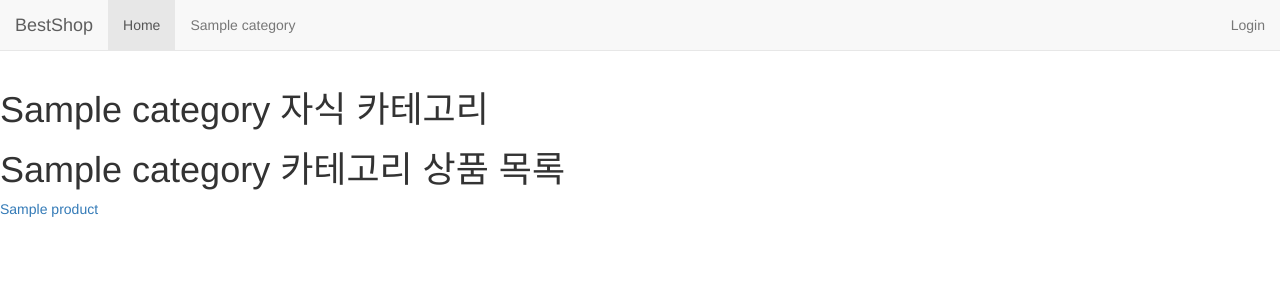
After one commit to Bligh-Park/bestshop_inst2, a Django app: page /product/products?category_id=1 in a window 1280 px wide. The commit adds this page. Shown: the top 300 px of the page. Run offline with Django 3.2, Linux system fonts and the light colour scheme; tables that the repository leaves empty hold one stand-in row (values such as "Sample post"); some libraries are stand-ins or nearby versions.

```diff
--- a/bestshop/settings.py
+++ b/bestshop/settings.py
@@ -40,12 +40,15 @@ INSTALLED_APPS = [
     'django.contrib.sessions',
     'django.contrib.messages',
     'django.contrib.staticfiles',
+    'django.contrib.humanize',
 
     'allauth',
     'allauth.account',
     'allauth.socialaccount',
     'allauth.socialaccount.providers.facebook',
     'allauth.socialaccount.providers.kakao',
+
+    'django_summernote',
 
     'order',
     'product',
@@ -78,6 +81,7 @@ TEMPLATES = [
                 'django.template.context_processors.request',
                 'django.contrib.auth.context_processors.auth',
                 'django.contrib.messages.context_processors.messages',
+                'product.context_processors.root_categories'
             ],
         },
     },
--- a/bestshop/urls.py
+++ b/bestshop/urls.py
@@ -21,5 +21,6 @@ urlpatterns = [
     url(r'^user/', include('user.urls')),
     url(r'^product/', include('product.urls')),
     url(r'^accounts/', include('allauth.urls')),
+    url(r'^summernote/', include('django_summernote.urls')),
     url(r'^', include('etcpage.urls')),
 ]
--- a/etcpage/views.py
+++ b/etcpage/views.py
@@ -6,6 +6,5 @@ from product.models import Category, Product
 
 def home(request):
     return render(request, 'etcpage/home.html', context={
-        'root_categories': Category.objects.filter(parent__isnull=True).order_by('priority'),
         'products': Product.objects.all().order_by('-score', '-created_at')[:5]
     })
--- /dev/null
+++ b/product/context_processors.py
@@ -0,0 +1,7 @@
+from product.models import Category
+
+
+def root_categories(request):
+    return {
+        'root_categories': Category.objects.filter(parent__isnull=True).order_by('priority'),
+    }
--- a/product/models.py
+++ b/product/models.py
@@ -3,13 +3,22 @@ from django.db import models
 
 class Category(models.Model):
     name = models.CharField(max_length=64)
-    parent = models.ForeignKey('self', null=True, blank=True)
+    parent = models.ForeignKey('self', null=True, blank=True, related_name='parent_set')
     priority = models.IntegerField()
 
     class Meta:
         index_together = (
             ('parent', 'priority'),
         )
+
+    @property
+    def all_parent_set(self):
+        all_parent_set_list = [self]
+
+        for category in self.parent_set.all():
+            all_parent_set_list.extend(category.all_parent_set)
+
+        return all_parent_set_list
 
 
 class Product(models.Model):
--- a/product/urls.py
+++ b/product/urls.py
@@ -2,7 +2,8 @@ from django.conf.urls import url
 from product import views
 
 urlpatterns = [
-    url(r'^products/(?P<product_id>\d+)$', views.product_detail),
+    url(r'^products$', views.product_list, name='product_list'),
+    url(r'^products/(?P<product_id>\d+)$', views.product_detail, name='product_detail'),
 ]
 
 # http://127.0.0.1:8000/product/products/1
--- a/product/views.py
+++ b/product/views.py
@@ -1,6 +1,7 @@
+from django.http import Http404
 from django.shortcuts import render
 
-from product.models import Product
+from product.models import Product, Category
 
 
 def product_detail(request, product_id):
@@ -12,3 +13,17 @@ def product_detail(request, product_id):
     return render(request, 'product/detail.html', context={
         'product': product
     })
+
+
+def product_list(request):
+    try:
+        category = Category.objects.get(id=request.GET.get('category_id'))
+    except Category.DoesNotExist:
+        raise Http404()
+
+    return render(request, 'product/list.html', context={
+        'category': category,
+        'products': Product.objects.filter(
+            categories__id__in=[category.id for category in category.all_parent_set]
+        ).distinct()
+    })
--- a/requirements.txt
+++ b/requirements.txt
@@ -1,4 +1,5 @@
 django<1.12
 django-phonenumber-field
 django-allauth
+django-summernote
 Pillow
--- a/templates/etcpage/home.html
+++ b/templates/etcpage/home.html
@@ -2,6 +2,6 @@
 {% block container %}
     <h1>bestshop</h1>
     {% for product in products %}
-        <p><a href="#">{{ product.name }}</a></p>
+        <p><a href="{% url 'product_detail' product_id=product.id %}">{{ product.name }}</a></p>
     {% endfor %}
 {% endblock %}
--- a/templates/layout.html
+++ b/templates/layout.html
@@ -19,7 +19,6 @@
   <body>
     <nav class="navbar navbar-default  navbar-fixed-top">
       <div class="container-fluid">
-        <!-- Brand and toggle get grouped for better mobile display -->
         <div class="navbar-header">
           <button type="button" class="navbar-toggle collapsed" data-toggle="collapse" data-target="#bs-example-navbar-collapse-1" aria-expanded="false">
             <span class="sr-only">Toggle navigation</span>
@@ -35,15 +34,15 @@
             <li class="active"><a href="#">Home <span class="sr-only">(current)</span></a></li>
             {% for category in root_categories %}
             <li>
-                <a href="#">{{ category.name }}</a>
+                <a href="{% url 'product_list' %}?category_id={{ category.id }}">{{ category.name }}</a>
             </li>
             {% endfor %}
           </ul>
           <ul class="nav navbar-nav navbar-right">
             <li><a href="/user/login">Login</a></li>
           </ul>
-        </div><!-- /.navbar-collapse -->
-      </div><!-- /.container-fluid -->
+        </div>
+      </div>
     </nav>
 
     {% block container %}
--- /dev/null
+++ b/templates/product/list.html
@@ -0,0 +1,14 @@
+{% extends 'layout.html' %}
+{% block container %}
+    {% if category.parent %}
+        <p><a href="{% url 'product_list' %}?category_id={{ category.parent.id }}">부모 카테고리 ({{ category.parent.name }})</a></p>
+    {% endif %}
+    <h1>{{ category.name }} 자식 카테고리</h1>
+    {% for child in category.parent_set.all %}
+        <p><a href="{% url 'product_list' %}?category_id={{ child.id }}">{{ child.name }}</a></p>
+    {% endfor %}
+    <h1>{{ category.name }} 카테고리 상품 목록</h1>
+    {% for product in products %}
+        <p><a href="{% url 'product_detail' product_id=product.id %}">{{ product.name }}</a></p>
+    {% endfor %}
+{% endblock %}
--- a/user/models.py
+++ b/user/models.py
@@ -18,7 +18,7 @@ class UserInfo(models.Model):
     address_2 = models.CharField(max_length=255)
     point = models.IntegerField()
     level = models.ForeignKey('UserLevel')
-    wishlist = models.ManyToManyField('product.Product')
+    wishlist = models.ManyToManyField('product.Product', blank=True)
 
     class Meta:
         unique_together = (
--- a/user/urls.py
+++ b/user/urls.py
@@ -3,4 +3,5 @@ from user import views
 
 urlpatterns = [
     url(r'^login$', views.login_page),
+    url(r'^mypage/cart$', views.mypage_cart, name='user_mypage_cart'),
 ]
```
Also changed, not shown: order/models.py (+7 -1 lines), product/admin.py (+7 -1 lines), templates/product/detail.html (+14 -1 lines), templates/user/mypage/cart.html (added, +23 -0 lines), user/views.py (+25 -0 lines), order/migrations/0002_auto_20170415_1430.py (added), product/migrations/0003_auto_20170415_1430.py (added).
